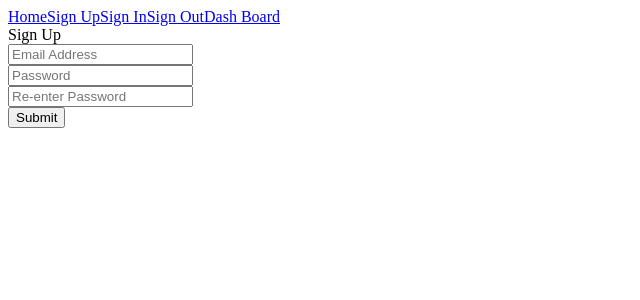
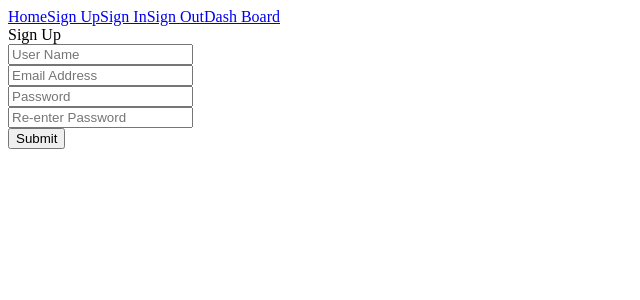
Before and after one commit to leelali/Seeker_Finder, a React (Create React App) app in the folder client/: page /signup in a window 1280 px wide. Shown: the top 300 px of the page, without its empty margins (0-640 px from the left). Built offline with nearby package versions, Linux system fonts and the light colour scheme.

Commit message:
Add User Name to Signup component

```diff
--- a/client/src/components/Signup.js
+++ b/client/src/components/Signup.js
@@ -5,6 +5,7 @@ class Signup extends Component {
     super();
     this.state = {
       username: '',
+      email: '',
       password: '',
       confirmPW: '',
     };
@@ -19,7 +20,7 @@ class Signup extends Component {
   handleSubmit = e => {
     e.preventDefault();
 
-    if (this.state.username===''||this.state.password===''||this.state.confirmPW==='') {
+    if (this.state.username===''||this.state.email===''||this.state.password===''||this.state.confirmPW==='') {
       alert('Please enter all required fields');
       return;
     }
@@ -32,6 +33,7 @@ class Signup extends Component {
 
     this.setState({
       username: '',
+      email:'',
       password: '',
       confirmPW: '',
     });
@@ -42,7 +44,8 @@ class Signup extends Component {
       <div className='component'>
         <div className='title'>Sign Up</div>
         <form onSubmit={this.handleSubmit}>
-          <div><input type="text" name='username' value={this.state.username} onChange={this.handleInputChange} placeholder="Email Address" required/></div>
+          <div><input type="text" name='username' value={this.state.username} onChange={this.handleInputChange} placeholder="User Name" required/></div>
+          <div><input type="text" name='email' value={this.state.email} onChange={this.handleInputChange} placeholder="Email Address" required/></div>
           <div><input type="password" name='password' value={this.state.password} onChange={this.handleInputChange} placeholder="Password" required/></div>
           <div><input type="password" name='confirmPW' value={this.state.confirmPW} onChange={this.handleInputChange} placeholder="Re-enter Password" required/></div>
           <button onClick={this.handleSubmit}>Submit</button>
```
